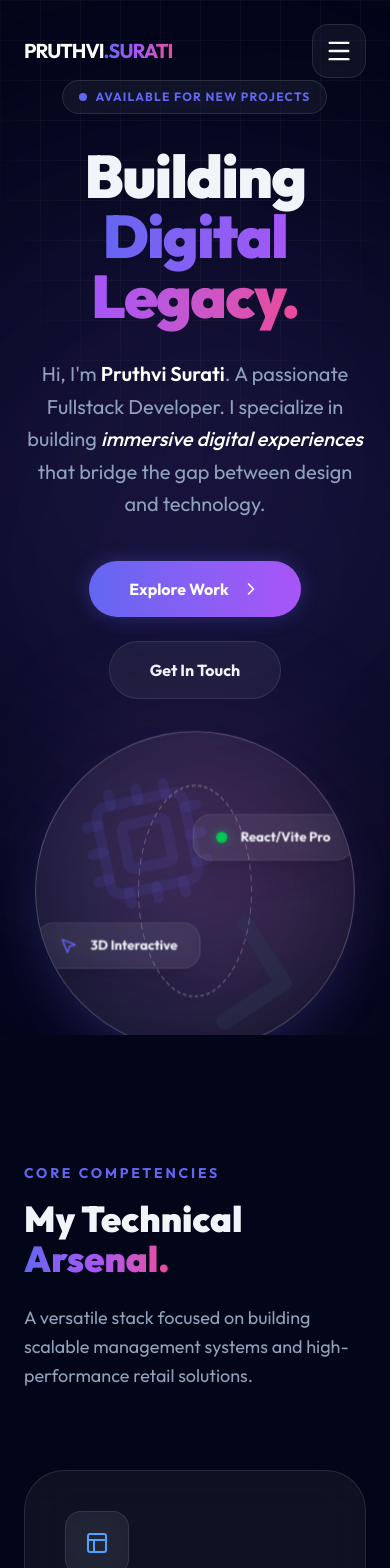
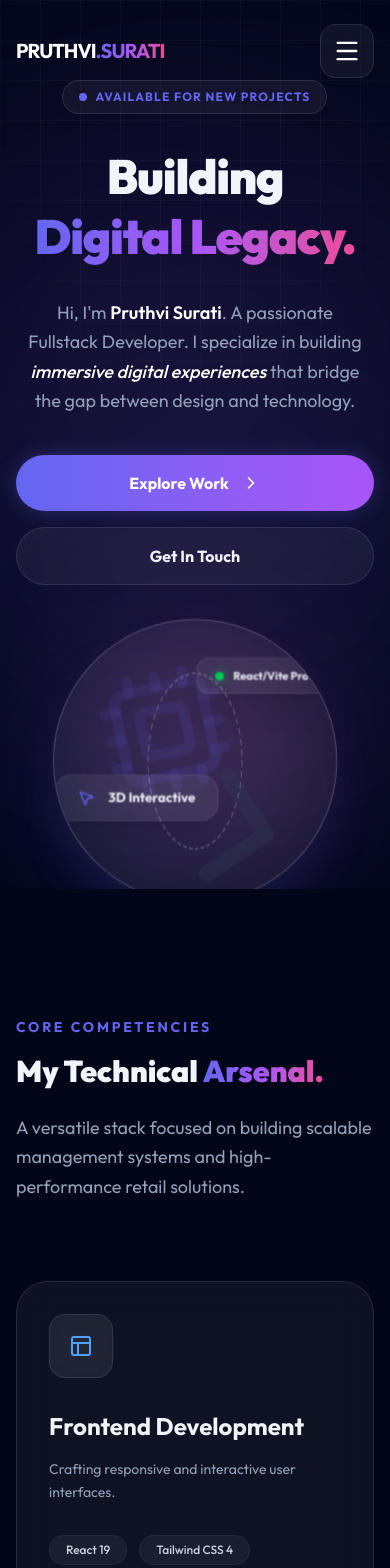
Before and after one commit to pruthvipatel2024/portfolio1, a React (Vite) app: page / in a window 390 px wide. Shown: the top 1568 px of the page. Built offline with nearby package versions, Linux system fonts and the light colour scheme.

Commit message:
portfolio version 3

```diff
--- a/src/components/Hero.jsx
+++ b/src/components/Hero.jsx
@@ -42,7 +42,7 @@ const Hero = () => {
         className="absolute inset-0 bg-[linear-gradient(to_right,#80808012_1px,transparent_1px),linear-gradient(to_bottom,#80808012_1px,transparent_1px)] bg-[size:40px_40px] [mask-image:radial-gradient(ellipse_60%_50%_at_50%_0%,#000_70%,transparent_100%)]"
       />
 
-      <div className="container mx-auto px-6 relative z-10">
+      <div className="container mx-auto px-4 sm:px-6 relative z-10">
         <div className="flex flex-col lg:flex-row items-center justify-between gap-12">
           <div className="lg:w-3/5 text-center lg:text-left">
             <motion.div
@@ -63,21 +63,21 @@ const Hero = () => {
                 AVAILABLE FOR NEW PROJECTS
               </motion.div>
 
-              <h1 className="text-6xl md:text-8xl font-black mb-8 leading-none tracking-tight">
+              <h1 className="text-5xl md:text-7xl lg:text-8xl font-black mb-8 leading-tight tracking-tight">
                 Building <br />
                 <span className="text-gradient">Digital Legacy.</span>
               </h1>
 
-              <p className="text-slate-400 text-xl mb-10 max-w-2xl mx-auto lg:mx-0 leading-relaxed">
+              <p className="text-slate-400 text-lg md:text-xl mb-10 max-w-2xl mx-auto lg:mx-0 leading-relaxed px-2 sm:px-0">
                 Hi, I'm <span className="text-white font-semibold">Pruthvi Surati</span>. A passionate Fullstack Developer. I specialize in building <span className="text-white font-medium italic">immersive digital experiences</span> that bridge the gap between design and technology.
               </p>
 
-              <div className="flex flex-wrap justify-center lg:justify-start gap-6">
+              <div className="flex flex-col sm:flex-row justify-center lg:justify-start gap-4 sm:gap-6">
                 <motion.a
                   href="#projects"
                   whileHover={{ scale: 1.05 }}
                   whileTap={{ scale: 0.95 }}
-                  className="btn-primary flex items-center gap-3"
+                  className="btn-primary flex items-center justify-center gap-3"
                 >
                   Explore Work <ChevronRight size={20} />
                 </motion.a>
@@ -85,7 +85,7 @@ const Hero = () => {
                   href="#contact"
                   whileHover={{ scale: 1.05 }}
                   whileTap={{ scale: 0.95 }}
-                  className="btn-outline"
+                  className="btn-outline flex items-center justify-center"
                 >
                   Get In Touch
                 </motion.a>
@@ -108,7 +108,7 @@ const Hero = () => {
             >
               <div
                 style={{ transform: "translateZ(100px)" }}
-                className="relative w-72 h-72 md:w-[450px] md:h-[450px]"
+                className="relative w-64 h-64 sm:w-80 sm:h-80 md:w-[400px] md:h-[400px] lg:w-[450px] lg:h-[450px]"
               >
                 {/* Main Visual */}
                 <div className="absolute inset-0 bg-gradient-to-tr from-primary/30 to-accent/30 rounded-full animate-pulse blur-3xl" />
@@ -122,7 +122,7 @@ const Hero = () => {
                         rotateY: [0, 360],
                       }}
                       transition={{ duration: 20, repeat: Infinity, ease: "linear" }}
-                      className="w-48 h-48 md:w-64 md:h-64 rounded-full border-2 border-dashed border-white/20 flex items-center justify-center"
+                      className="w-40 h-40 sm:w-48 sm:h-48 md:w-64 md:h-64 rounded-full border-2 border-dashed border-white/20 flex items-center justify-center"
                     >
                       <Globe size={120} className="text-gradient" />
                     </motion.div>
@@ -133,9 +133,9 @@ const Hero = () => {
                     style={{ transform: "translateZ(80px)" }}
                     animate={{ y: [0, -15, 0] }}
                     transition={{ duration: 4, repeat: Infinity }}
-                    className="absolute top-20 right-0 glass px-5 py-3 rounded-2xl text-xs font-bold flex items-center gap-3 shadow-xl border border-white/10"
+                    className="absolute top-10 sm:top-20 right-2 sm:right-0 glass px-4 py-2 sm:px-5 sm:py-3 rounded-xl sm:rounded-2xl text-[10px] sm:text-xs font-bold flex items-center gap-2 sm:gap-3 shadow-xl border border-white/10"
                   >
-                    <div className="w-2.5 h-2.5 rounded-full bg-green-500 shadow-[0_0_10px_rgba(34,197,94,0.5)]" />
+                    <div className="w-2 h-2 sm:w-2.5 sm:h-2.5 rounded-full bg-green-500 shadow-[0_0_10px_rgba(34,197,94,0.5)]" />
                     React/Vite Pro
                   </motion.div>
 
--- a/src/components/Navbar.jsx
+++ b/src/components/Navbar.jsx
@@ -33,7 +33,7 @@ const Navbar = () => {
     <nav className={`fixed top-0 left-0 w-full z-[100] transition-all duration-300 ${
       isScrolled && !isMenuOpen ? 'py-4 glass-nav border-b border-white/10' : 'py-6 md:py-8 bg-transparent'
     }`}>
-      <div className="container mx-auto px-6 flex justify-between items-center relative z-[101]">
+      <div className="container mx-auto px-4 sm:px-6 flex justify-between items-center relative z-[101]">
         <motion.div
           initial={{ opacity: 0, x: -20 }}
           animate={{ opacity: 1, x: 0 }}
@@ -97,6 +97,8 @@ const Navbar = () => {
             <div className="absolute top-1/4 -right-20 w-64 h-64 bg-primary/20 rounded-full blur-[120px]" />
             <div className="absolute bottom-1/4 -left-20 w-64 h-64 bg-secondary/20 rounded-full blur-[120px]" />
 
+
+
             <div className="flex flex-col space-y-8 text-center relative z-10">
               {navLinks.map((link, i) => (
                 <motion.a
@@ -106,7 +108,7 @@ const Navbar = () => {
                   animate={{ opacity: 1, y: 0 }}
                   transition={{ delay: i * 0.1 + 0.2 }}
                   onClick={() => setIsMenuOpen(false)}
-                  className="text-4xl font-black text-white hover:text-primary transition-colors tracking-tighter"
+                  className="text-2xl font-black text-white hover:text-primary transition-colors tracking-tighter"
                 >
                   {link.name}
                 </motion.a>
--- a/src/components/Projects.jsx
+++ b/src/components/Projects.jsx
@@ -51,7 +51,7 @@ const ProjectCard = ({ project, i }) => {
         style={{ transform: "translateZ(50px)" }}
         className="lg:w-3/5 w-full"
       >
-        <div className="group relative rounded-[2.5rem] overflow-hidden glass border border-white/10 aspect-video shadow-2xl">
+        <div className="group relative rounded-[1.5rem] sm:rounded-[2.5rem] overflow-hidden glass border border-white/10 aspect-[4/3] sm:aspect-video shadow-2xl">
           <img
             src={project.image}
             alt={project.title}
@@ -84,7 +84,7 @@ const ProjectCard = ({ project, i }) => {
           ))}
         </div>
 
-        <div className="flex items-center gap-8">
+        <div className="flex flex-col sm:flex-row items-start sm:items-center gap-6 sm:gap-8">
           <a
             href={project.github}
             target="_blank"
@@ -140,7 +140,7 @@ const Projects = () => {
 
   return (
     <section id="projects" className="py-32 bg-slate-900/30">
-      <div className="container mx-auto px-6">
+      <div className="container mx-auto px-4 sm:px-6">
         <div className="text-center mb-24">
           <motion.h2
             initial={{ opacity: 0, y: 20 }}
@@ -155,7 +155,7 @@ const Projects = () => {
             whileInView={{ opacity: 1, y: 0 }}
             viewport={{ once: true }}
             transition={{ delay: 0.1 }}
-            className="text-4xl md:text-6xl font-black mb-8"
+            className="text-3xl sm:text-4xl md:text-6xl font-black mb-8"
           >
             Real World <span className="text-gradient">Solutions.</span>
           </motion.h3>
--- a/src/components/Services.jsx
+++ b/src/components/Services.jsx
@@ -146,7 +146,7 @@ const Services = () => {
         <div className="absolute bottom-1/4 -right-20 w-[500px] h-[500px] bg-secondary/5 rounded-full blur-[120px]" />
       </div>
 
-      <div className="container mx-auto px-6 relative z-10">
+      <div className="container mx-auto px-4 sm:px-6 relative z-10">
         <div className="flex flex-col items-center text-center mb-24">
           <motion.div
             initial={{ opacity: 0, y: 20 }}
@@ -154,7 +154,7 @@ const Services = () => {
             viewport={{ once: true }}
           >
             <h2 className="text-sm font-bold tracking-[0.2em] text-primary uppercase mb-4">What I Offer</h2>
-            <h3 className="text-4xl md:text-6xl font-black mb-6">Premium <span className="text-gradient">Services.</span></h3>
+            <h3 className="text-3xl sm:text-4xl md:text-6xl font-black mb-6">Premium <span className="text-gradient">Services.</span></h3>
             <div className="w-24 h-1.5 bg-gradient-to-r from-primary to-secondary rounded-full mx-auto mb-8" />
             <p className="text-slate-400 text-lg max-w-2xl leading-relaxed">
               Transforming your ideas into high-impact digital experiences with cutting-edge technology and 3D interactive designs.
--- a/src/components/Skills.jsx
+++ b/src/components/Skills.jsx
@@ -44,7 +44,7 @@ const SkillCard = ({ cat, i }) => {
         rotateX,
         transformStyle: "preserve-3d",
       }}
-      className="group glass p-10 rounded-[2.5rem] relative overflow-hidden transition-all h-full"
+      className="group glass p-8 sm:p-10 rounded-[2rem] sm:rounded-[2.5rem] relative overflow-hidden transition-all h-full"
     >
       <div
         style={{ transform: "translateZ(50px)" }}
@@ -119,7 +119,7 @@ const Skills = () => {
 
   return (
     <section id="skills" className="py-32 relative">
-      <div className="container mx-auto px-6">
+      <div className="container mx-auto px-4 sm:px-6">
         <div className="flex flex-col md:flex-row justify-between items-end mb-20 gap-8">
           <div className="md:w-1/2">
             <motion.div
@@ -128,7 +128,7 @@ const Skills = () => {
               viewport={{ once: true }}
             >
               <h2 className="text-sm font-bold tracking-[0.2em] text-primary uppercase mb-4">Core Competencies</h2>
-              <h3 className="text-4xl md:text-5xl font-black mb-6">My Technical <span className="text-gradient">Arsenal.</span></h3>
+              <h3 className="text-3xl sm:text-4xl md:text-5xl font-black mb-6">My Technical <span className="text-gradient">Arsenal.</span></h3>
               <p className="text-slate-400 text-lg leading-relaxed">
                 A versatile stack focused on building scalable management systems and high-performance retail solutions.
               </p>
@@ -143,7 +143,7 @@ const Skills = () => {
             <div className="glass p-6 rounded-3xl flex items-center gap-6">
                 <div className="text-right">
                   <div className="text-2xl font-black text-white">3+</div>
-                  <div className="text-xs font-bold text-slate-500 uppercase tracking-widest">Years Exp.</div>
+                  <div className="text-xs font-bold text-slate-500 uppercase tracking-widest">Years Building</div>
                 </div>
                 <div className="w-px h-12 bg-white/10" />
                 <div className="text-right">
--- a/src/index.css
+++ b/src/index.css
@@ -38,7 +38,7 @@
   }
 
   body {
-    @apply bg-slate-950 text-slate-100 antialiased selection:bg-primary/30;
+    @apply bg-slate-950 text-slate-100 antialiased selection:bg-primary/30 overflow-x-hidden;
     font-feature-settings: "cv11", "ss01";
   }
 }
```
